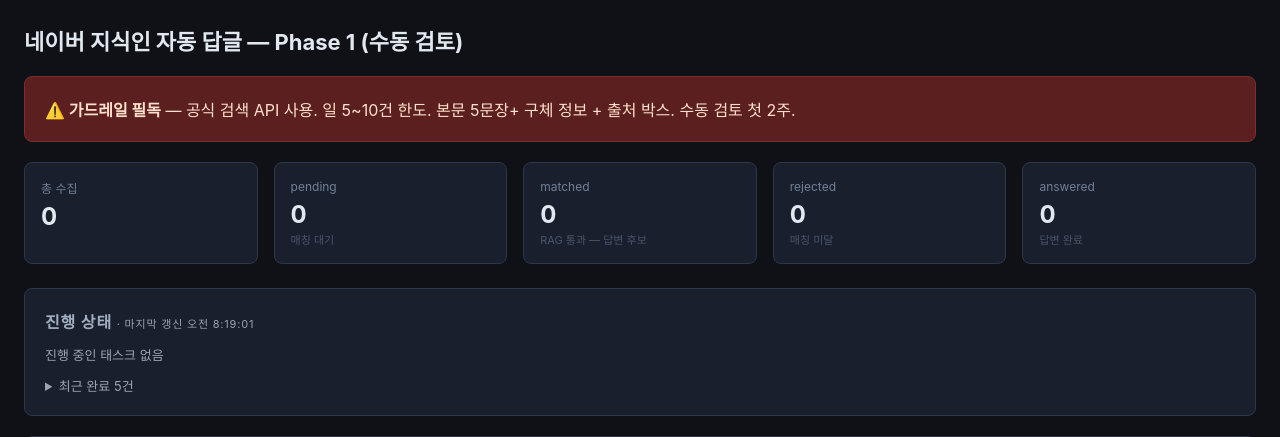
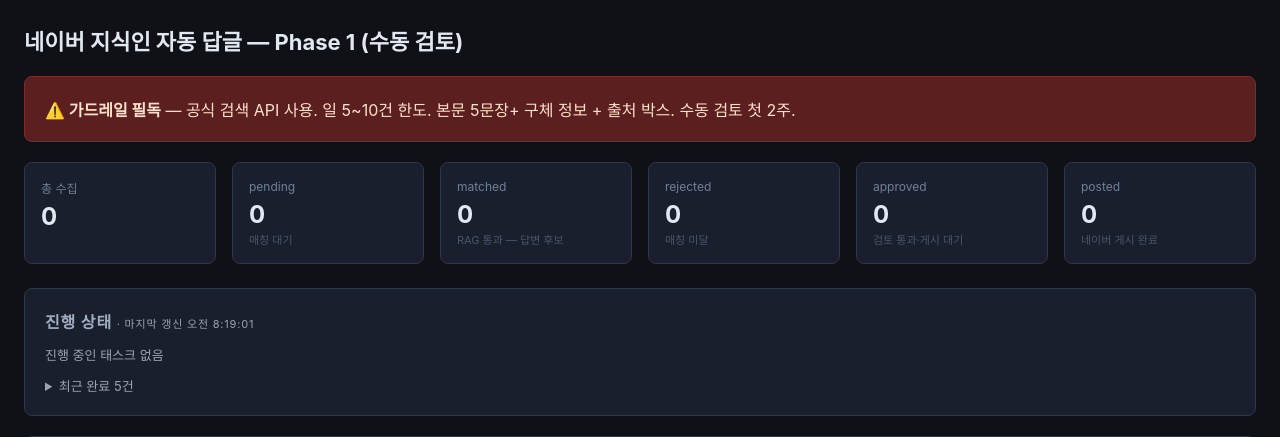
Before and after one commit to mdhong13/ad-optimizer, a FastAPI app: page /knowin in a window 1280 px wide. Shown: the part 56-493 px from the top of the page. Run offline with FastAPI, Linux system fonts and the light colour scheme; data that the repository does not hold is empty.

Commit message:
feat: knowin posted status + 자동 draft + 재수집 skip
흐름 추가:
- pending → matched → approved → posted (종료)
                                 ↓
- 종료 status (posted/rejected) 자동 skip
  - crawler 단계에서 results 받은 후 question_id 들 미리 fetch
  - terminal_ids set 에 있으면 upsert 안 함, skipped 카운터 증가

자동 답변 초안 생성:
- _match_task 안에서 matched 처리 시 즉시 generate_answer 호출
- knowin_answers 컬렉션에 draft 저장
- 실패해도 matched status 유지 (draft 페이지에서 재시도 가능)
- draft_ok / draft_fail 카운터 진행 카드에 표시

UI:
- 통계 카드: answered → approved + posted (둘 다 표시)
- /knowin/draft 페이지: '📌 네이버 게시 완료' 버튼 추가 (status=posted 전환)
- posted 상태일 땐 '✅ 게시 완료' 표시 + 액션 버튼 숨김
- 진행 카드: crawl 시 'skip N', match 시 'draft N/M' 표시

Co-Authored-By: Claude Opus 4.7 <noreply@anthropic.com>

```diff
--- a/web/routes/knowin.py
+++ b/web/routes/knowin.py
@@ -38,8 +38,11 @@ def _task_start(task_type: str, total: int) -> str:
         "processed": 0,
         "found": 0,                # crawl 시 누적 발견 수
         "inserted": 0,             # crawl 시 신규 insert
+        "skipped": 0,              # crawl 시 종료 status (posted/rejected) 자동 skip
         "matched": 0,              # match 시 matched 카운트
         "rejected": 0,             # match 시 rejected 카운트
+        "draft_ok": 0,             # match 시 답변 초안 자동 생성 성공
+        "draft_fail": 0,           # match 시 답변 초안 실패 (LLM 등)
         "current_item": None,
         "error": None,
     })
@@ -135,7 +138,8 @@ async def knowin_overview(request: Request):
         "pending": coll.count_documents({"status": "pending"}),
         "matched": coll.count_documents({"status": "matched"}),
         "rejected": coll.count_documents({"status": "rejected"}),
-        "answered": coll.count_documents({"status": "answered"}),
+        "approved": coll.count_documents({"status": "approved"}),
+        "posted": coll.count_documents({"status": "posted"}),
     }
     # 매칭 점수 높은 후보 큐 (상위 20)
     queue = list(
@@ -179,12 +183,32 @@ def _crawl_task(limit: int):
         coll = get_collection("knowin_questions")
         api = NaverKinSearch()
 
+        # 종료 status — 자동 skip 대상 (재수집 시 큐 오염 방지)
+        TERMINAL_STATUSES = {"posted", "rejected"}
+
         for i, kw in enumerate(keywords):
             _task_update(task_id, current_item=kw, processed=i)
             results = api.search(kw, display=20)
             found_n = len(results)
+
+            # 한 번에 종료 status 인 기존 question_id 미리 fetch (효율)
+            qids = [r.question_id for r in results]
+            terminal_ids = set()
+            if qids:
+                terminal_ids = {
+                    d["question_id"]
+                    for d in coll.find(
+                        {"question_id": {"$in": qids}, "status": {"$in": list(TERMINAL_STATUSES)}},
+                        {"question_id": 1, "_id": 0},
+                    )
+                }
+
             inserted_n = 0
+            skipped_n = 0
             for r in results:
+                if r.question_id in terminal_ids:
+                    skipped_n += 1
+                    continue   # posted/rejected 는 재처리 X
                 doc = r.to_doc()
                 res = coll.update_one(
                     {"question_id": r.question_id},
@@ -193,7 +217,7 @@ def _crawl_task(limit: int):
                 )
                 if res.upserted_id:
                     inserted_n += 1
-            _task_update(task_id, inc_found=found_n, inc_inserted=inserted_n)
+            _task_update(task_id, inc_found=found_n, inc_inserted=inserted_n, inc_skipped=skipped_n)
             time.sleep(0.2)  # throttle
 
         _task_update(task_id, processed=len(keywords), current_item=None)
@@ -252,6 +276,29 @@ def _match_task(limit: int):
                     }},
                 )
                 _task_update(task_id, inc_matched=1)
+                # 답변 초안 자동 생성 (사용자가 매치 큐에서 직접 작성 안 해도 OK)
+                try:
+                    answers = get_collection("knowin_answers")
+                    if not answers.find_one({"question_id": q.get("question_id")}, {"_id": 1}):
+                        draft = generate_answer(text, m, llm="local")
+                        answers.insert_one({
+                            "question_id": q.get("question_id"),
+                            "body": draft.body,
+                            "full_text": draft.full_text,
+                            "source_url": draft.source_url,
+                            "source_title": draft.source_title,
+                            "match_score": draft.match_score,
+                            "word_count": draft.word_count,
+                            "sentence_count": draft.sentence_count,
+                            "llm_model": draft.llm_model,
+                            "warnings": draft.warnings,
+                            "status": "draft",
+                            "created_at": datetime.now(timezone.utc),
+                        })
+                        _task_update(task_id, inc_draft_ok=1)
+                except Exception as draft_e:
+                    log.warning("draft 자동 생성 실패 (qid=%s): %s", q.get("question_id"), draft_e)
+                    _task_update(task_id, inc_draft_fail=1)
             else:
                 coll.update_one({"_id": q["_id"]}, {"$set": {"status": "rejected", "matched_score": m.top_score}})
                 _task_update(task_id, inc_rejected=1)
@@ -358,9 +405,10 @@ async def knowin_draft(request: Request, question_id: str):
     })
 
 
-# ── 승인·거절 ────────────────────────────────────────────────
+# ── 승인·거절·게시완료 ──────────────────────────────────────
 @router.post("/approve/{question_id}")
 async def knowin_approve(question_id: str):
+    """검토 통과 — 클립보드 복사 후 네이버 게시 직전 단계"""
     get_collection("knowin_questions").update_one(
         {"question_id": question_id}, {"$set": {"status": "approved"}}
     )
@@ -370,6 +418,21 @@ async def knowin_approve(question_id: str):
     return RedirectResponse(f"/knowin/draft/{question_id}?msg=approved", status_code=303)
 
 
+@router.post("/posted/{question_id}")
+async def knowin_posted(question_id: str):
+    """실제 네이버 게시 완료 — 종료 상태 (재수집 시 자동 skip)"""
+    now = datetime.now(timezone.utc)
+    get_collection("knowin_questions").update_one(
+        {"question_id": question_id},
+        {"$set": {"status": "posted", "posted_at": now}},
+    )
+    get_collection("knowin_answers").update_one(
+        {"question_id": question_id},
+        {"$set": {"status": "posted", "posted_at": now}},
+    )
+    return RedirectResponse(f"/knowin/draft/{question_id}?msg=posted", status_code=303)
+
+
 @router.post("/reject/{question_id}")
 async def knowin_reject(question_id: str):
     get_collection("knowin_questions").update_one(
--- a/web/templates/knowin.html
+++ b/web/templates/knowin.html
@@ -14,7 +14,8 @@
   <div class="stat"><div class="label">pending</div><div class="value" data-stat="pending">{{ stats.pending }}</div><div class="sub">매칭 대기</div></div>
   <div class="stat"><div class="label">matched</div><div class="value" data-stat="matched">{{ stats.matched }}</div><div class="sub">RAG 통과 — 답변 후보</div></div>
   <div class="stat"><div class="label">rejected</div><div class="value" data-stat="rejected">{{ stats.rejected }}</div><div class="sub">매칭 미달</div></div>
-  <div class="stat"><div class="label">answered</div><div class="value" data-stat="answered">{{ stats.answered }}</div><div class="sub">답변 완료</div></div>
+  <div class="stat"><div class="label">approved</div><div class="value" data-stat="approved">{{ stats.approved|default(0, true) }}</div><div class="sub">검토 통과·게시 대기</div></div>
+  <div class="stat"><div class="label">posted</div><div class="value" data-stat="posted">{{ stats.posted|default(0, true) }}</div><div class="sub">네이버 게시 완료</div></div>
 </div>
 
 <!-- 진행 중·최근 완료 (auto-refresh 3s) -->
@@ -137,8 +138,8 @@ async function pollTasks() {
         const elapsed = t.started_at ? Math.round((Date.now() - new Date(t.started_at).getTime()) / 1000) : 0;
         const typeLabel = t.type === 'crawl' ? '🔍 키워드 검색' : '🎯 RAG 매칭';
         const stats = t.type === 'crawl'
-          ? `발견 ${t.found} · 신규 ${t.inserted}`
-          : `matched ${t.matched} · rejected ${t.rejected}`;
+          ? `발견 ${t.found} · 신규 ${t.inserted} · skip ${t.skipped || 0}`
+          : `matched ${t.matched} · rejected ${t.rejected} · draft ${t.draft_ok || 0}/${(t.draft_ok || 0) + (t.draft_fail || 0)}`;
         return `
           <div style="background:#0f172a; padding:12px; margin-bottom:8px; border-left:3px solid #3b82f6;">
             <div style="display:flex; justify-content:space-between; align-items:center;">
@@ -172,8 +173,8 @@ async function pollTasks() {
         const statusIcon = t.status === 'completed' ? '✅' : '❌';
         const typeLabel = t.type === 'crawl' ? '🔍 검색' : '🎯 매칭';
         const stats = t.type === 'crawl'
-          ? `발견 ${t.found} · 신규 ${t.inserted}`
-          : `matched ${t.matched} · rejected ${t.rejected}`;
+          ? `발견 ${t.found} · 신규 ${t.inserted} · skip ${t.skipped || 0}`
+          : `matched ${t.matched} · rejected ${t.rejected} · draft ${t.draft_ok || 0}/${(t.draft_ok || 0) + (t.draft_fail || 0)}`;
         return `
           <div style="background:#0a0f1a; padding:8px 12px; margin-bottom:4px; font-size:12px;">
             ${statusIcon} <strong>${typeLabel}</strong> ${t.processed}/${t.total} · ${stats} · <span style="color:#9ca3af;">${dur}s</span>
```
Also changed, not shown: web/templates/knowin_draft.html (+12 -2 lines).
